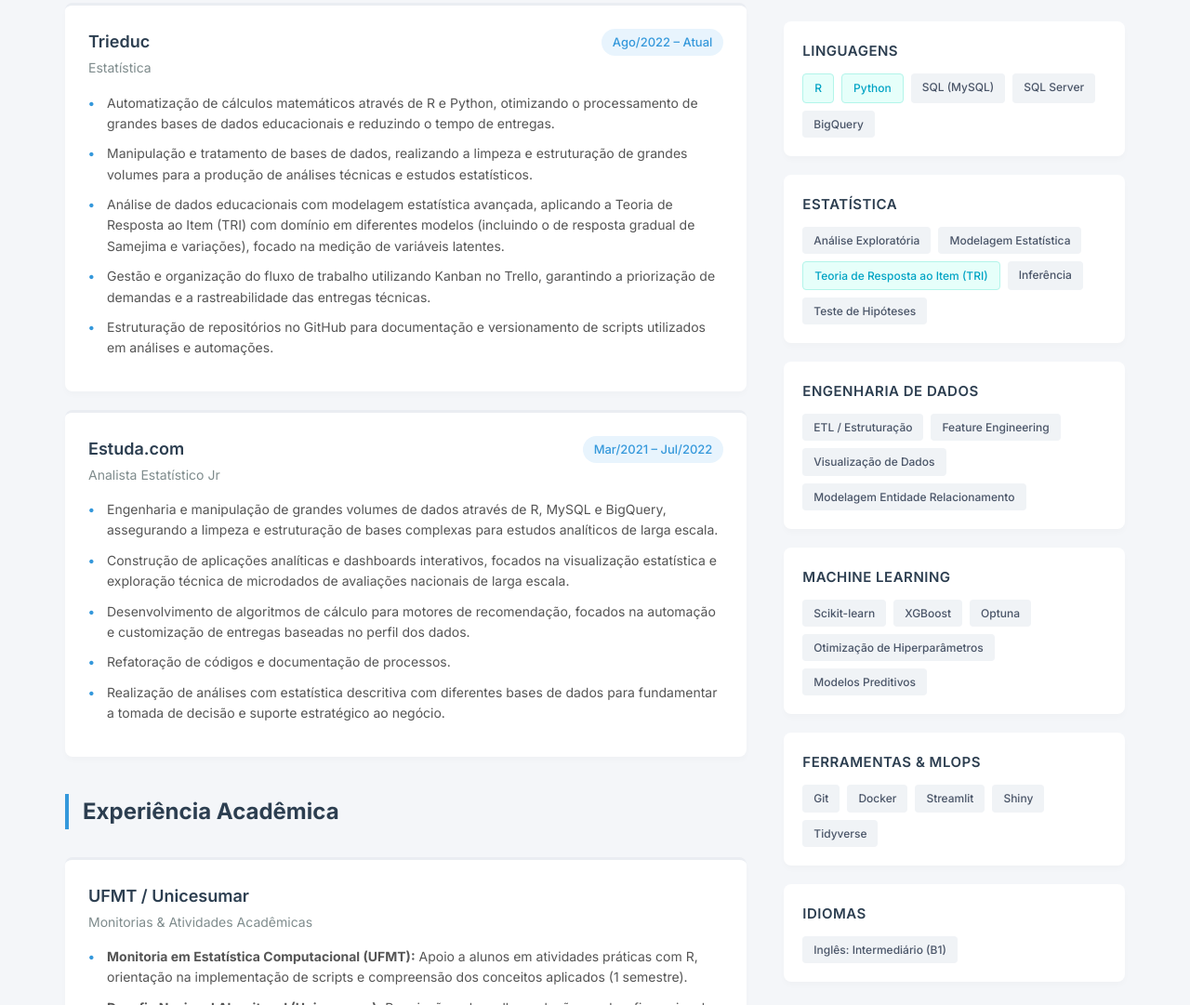
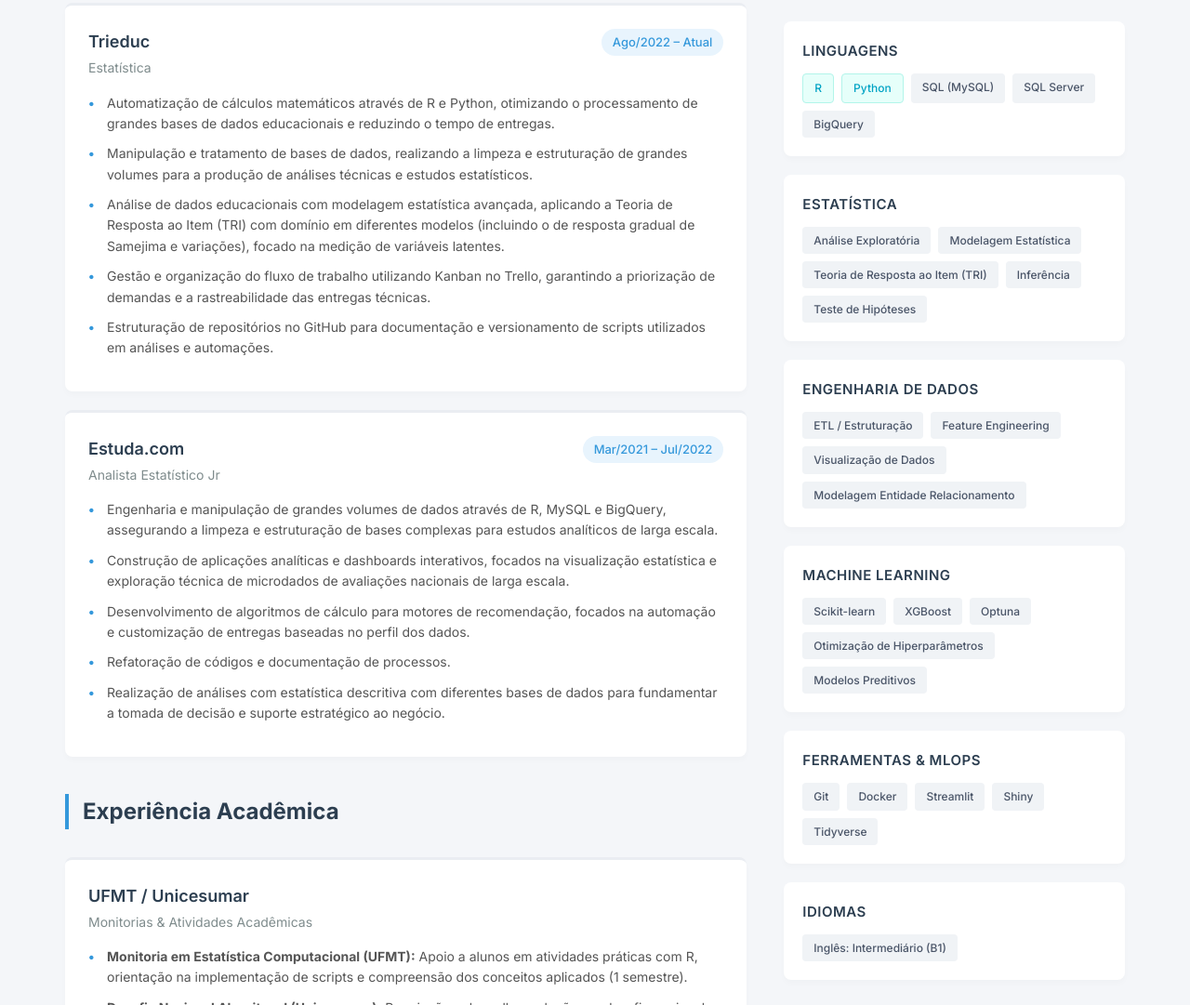
Before and after one commit to prisciladalepiane/curriculo, a plain HTML site: page index.html in a window 1280 px wide. Shown: the part 914-1995 px from the top of the page at 93% size. Drawn offline with Linux system fonts and the light colour scheme.

Commit message:
remove highlight

```diff
--- a/index.html
+++ b/index.html
@@ -144,7 +144,7 @@
                     <div class="skill-tags">
                         <span class="skill-tag">Análise Exploratória</span>
                         <span class="skill-tag">Modelagem Estatística</span>
-                        <span class="skill-tag highlight">Teoria de Resposta ao Item (TRI)</span>
+                        <span class="skill-tag">Teoria de Resposta ao Item (TRI)</span>
                         <span class="skill-tag">Inferência</span>
                         <span class="skill-tag">Teste de Hipóteses</span>
                     </div>
```
